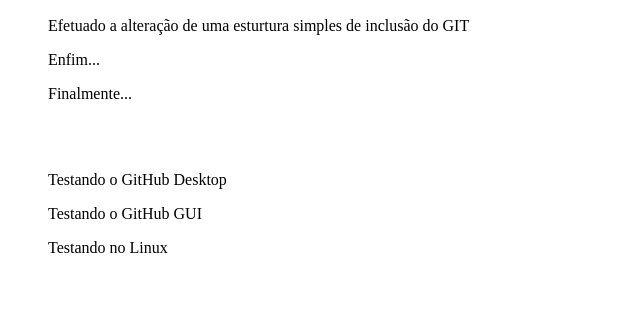
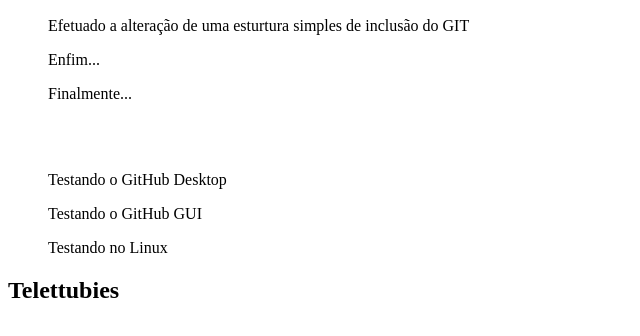
Before and after one commit to leandro-santos190/demoeng, a plain HTML site: page index.html in a window 1280 px wide. Shown: the part 96-432 px from the top of the page, without its empty margins (0-640 px from the left). Drawn offline with Linux system fonts and the light colour scheme.

Commit message:
Tinky-Winky

```diff
--- a/index.html
+++ b/index.html
@@ -10,6 +10,7 @@
         <ul> Testando o GitHub Desktop</ul>
         <ul> Testando o GitHub GUI</ul>
         <ul> Testando no Linux</ul>
+        <h2>Telettubies</h2>
 
         </body>
 </html>
```
